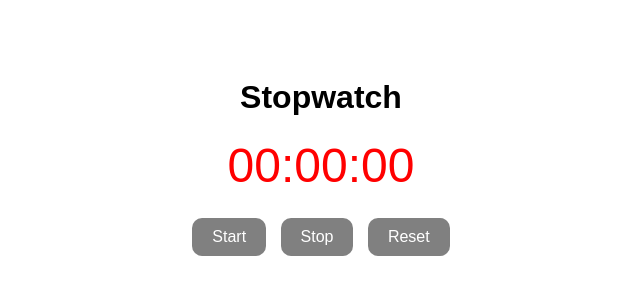
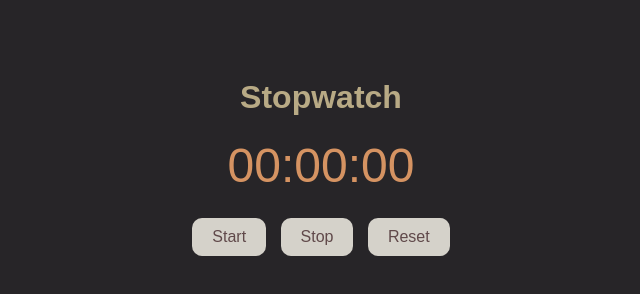
Before and after one commit to Egecher/Stopwatch, a plain HTML site: page index.html in a window 1280 px wide. Shown: the whole page, without its empty margins (319-959 px from the left). Drawn offline with Linux system fonts and the light colour scheme.

Commit message:
refactor: color edits

```diff
--- a/style.css
+++ b/style.css
@@ -2,18 +2,25 @@ body {
     font-family: sans-serif;
     text-align: center;
     padding: 50px;
+    background-color: #272528;
+}
+h1 {
+    color: #b8aa85;
 }
 #stopwatch {
     font-size: 3rem;
-    color: red;
+    color: #d59362;
     margin-bottom: 20px;
 }
 button {
     margin: 5px;
     padding: 10px 20px;
     font-size: 1rem;
-    color: white;
-    background-color: gray;
+    color: 	#60494a;
+    background-color: #d5d2ca;
     border: none;
     border-radius: 10px;
 }
+button:hover {
+    background-color: #b9af95;
+}
```
